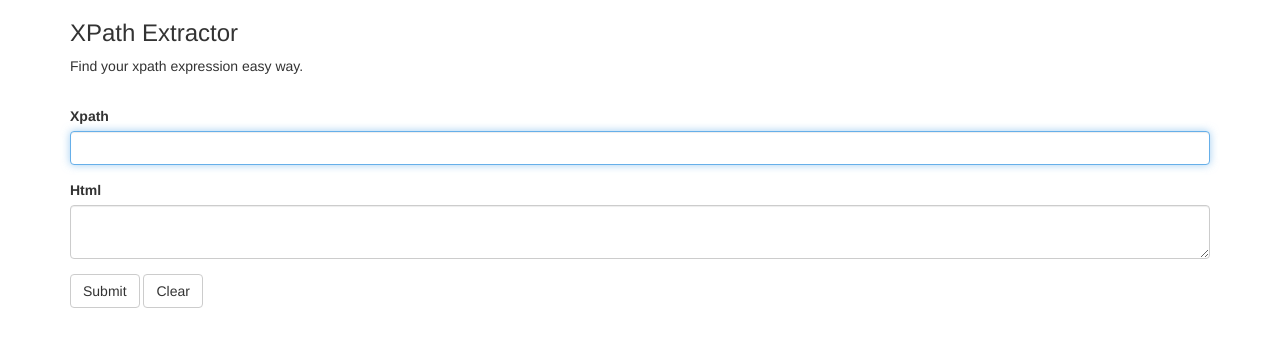
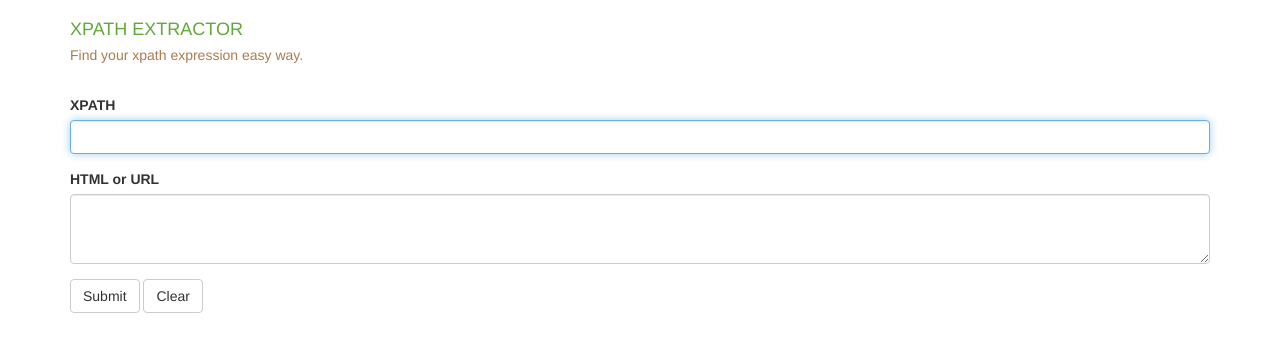
Before and after one commit to horva/xpath-extractor, a Flask app: page / in a window 1280 px wide. Shown: the top 352 px of the page. Run offline with Flask 2, Linux system fonts and the light colour scheme; parts of the project's set-up code (start-up, migrations or seed data) failed here and were passed over; some libraries are stand-ins or nearby versions.

Commit message:
Updated labels/html/css

```diff
--- a/forms.py
+++ b/forms.py
@@ -13,8 +13,8 @@ xpath.setup()
 
 
 class XPathExtractorForm(Form):
-    xpath = StringField(validators=[validators.required()])
-    html = TextAreaField(validators=[validators.required()])
+    xpath = StringField("XPATH", validators=[validators.required()])
+    html = TextAreaField("HTML or URL", validators=[validators.required()])
 
     def resolve(self):
         html = self.data['html']
--- a/static/css/style.css
+++ b/static/css/style.css
@@ -1,5 +1,17 @@
 .page-heading-container {
     margin-bottom: 30px;
+    margin-top: 20px;
+}
+
+.page-heading-container .title {
+    color: #60a839;
+    margin-bottom: 5px;
+    font-weight: 200;
+}
+
+.page-heading-container .subtitle {
+    color: #a97c50;
+    font-weight: 200;
 }
 
 .result {
@@ -13,3 +25,7 @@
 .code {
     font-family: 'Courier New';
 }
+
+#html {
+    height: 70px;
+}
--- a/templates/base.html
+++ b/templates/base.html
@@ -22,8 +22,8 @@
 <body>
     <div class="container">
         <div class="page-heading-container">
-            <h3>XPath Extractor</h3>
-            <p>Find your xpath expression easy way.</p>
+            <h4 class="title">XPATH EXTRACTOR</h4>
+            <p class="subtitle">Find your xpath expression easy way.</p>
         </div>
         <form class="main-form" role="form" method="post">
             <div class="form-group {% if form.xpath.errors %}has-error{% endif %}">
```
